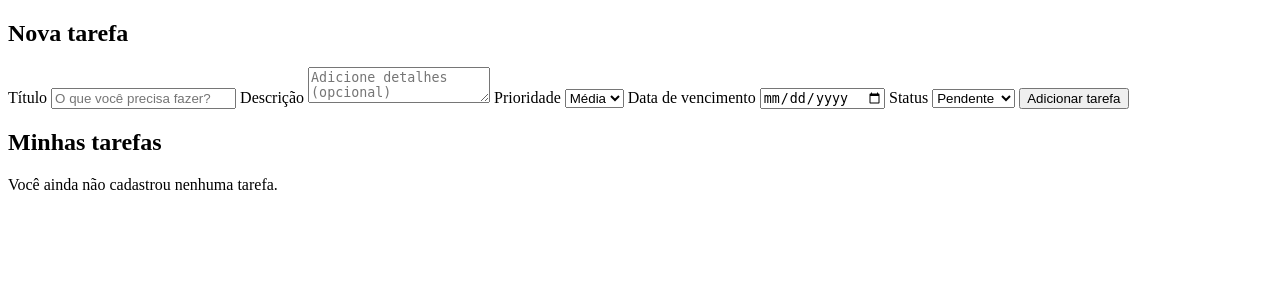
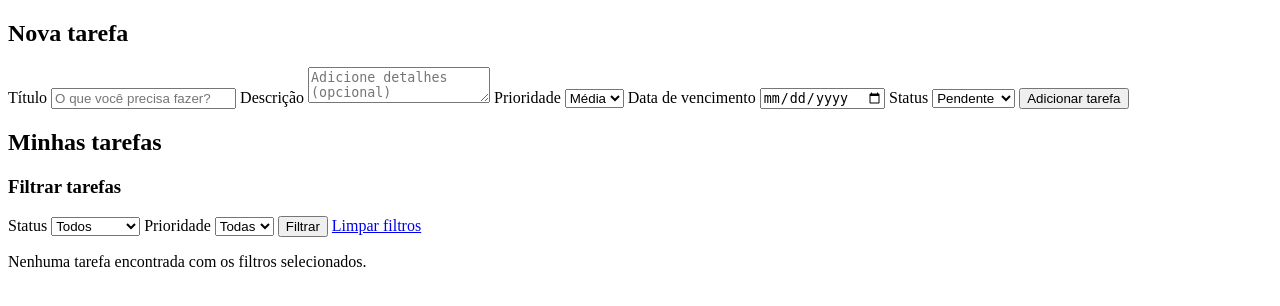
Before and after one commit to ScatachM/tarefae, a Flask app: template src/templates/index.html in a window 1280 px wide. Shown: the part 98-404 px from the top of the page. Run offline with Flask 3, Linux system fonts and the light colour scheme; the template is opened without the code that fills it, so the values that code supplies are empty.

Commit message:
feat(tasks): implement filters and overdue identification (#13)

```diff
--- a/src/routes/tarefas.py
+++ b/src/routes/tarefas.py
@@ -1,4 +1,4 @@
-from datetime import datetime
+from datetime import datetime, date
 
 from flask import (
     Blueprint,
@@ -88,25 +88,58 @@ def index():
 
             return redirect(url_for("tarefas.index"))
 
+    # Recupera os filtros enviados pela URL
+    status_filtro = request.args.get("status", "").strip()
+    prioridade_filtro = request.args.get("prioridade", "").strip()
+
+    # Ignora filtros com valores inválidos
+    if status_filtro not in STATUS_VALIDOS:
+        status_filtro = ""
+
+    if prioridade_filtro not in PRIORIDADES_VALIDAS:
+        prioridade_filtro = ""
+
+    # Monta a consulta conforme os filtros selecionados
+    condicoes = []
+    parametros = []
+
+    if status_filtro:
+        condicoes.append("status = ?")
+        parametros.append(status_filtro)
+
+    if prioridade_filtro:
+        condicoes.append("prioridade = ?")
+        parametros.append(prioridade_filtro)
+
+    consulta = "SELECT * FROM tarefas"
+
+    if condicoes:
+        consulta += " WHERE " + " AND ".join(condicoes)
+
+    consulta += " ORDER BY id DESC"
+
     conn = get_db_connection(
         current_app.config["DATABASE_PATH"]
     )
 
     try:
         tarefas = conn.execute(
-            """
-            SELECT * FROM tarefas
-            ORDER BY id DESC
-            """
+            consulta,
+            parametros
         ).fetchall()
 
     finally:
         conn.close()
 
+    hoje = date.today().isoformat()
+
     return render_template(
         "index.html",
         tarefas=tarefas,
-        erro=erro
+        erro=erro,
+        status_filtro=status_filtro,
+        prioridade_filtro=prioridade_filtro,
+        hoje=hoje
     )
 
 
--- a/src/templates/index.html
+++ b/src/templates/index.html
@@ -6,6 +6,26 @@
     <meta name="viewport" content="width=device-width, initial-scale=1.0">
 
     <title>Tarefaê | Minhas tarefas</title>
+
+    <style>
+        .atrasada {
+            border: 2px solid #dc2626;
+            background-color: #fef2f2;
+            padding: 12px;
+            margin-bottom: 12px;
+        }
+
+        .no-prazo {
+            border: 1px solid #ccc;
+            padding: 12px;
+            margin-bottom: 12px;
+        }
+
+        .aviso-atraso {
+            color: #b91c1c;
+            font-weight: bold;
+        }
+    </style>
 </head>
 
 <body>
@@ -71,11 +91,71 @@
         <section>
             <h2>Minhas tarefas</h2>
 
+            <h3>Filtrar tarefas</h3>
+
+            <form method="GET" action="{{ url_for('tarefas.index') }}">
+
+                <label for="filtro_status">Status</label>
+                <select id="filtro_status" name="status">
+                    <option value="">Todos</option>
+
+                    <option
+                        value="pendente"
+                        {% if status_filtro == 'pendente' %}selected{% endif %}
+                    >
+                        Pendentes
+                    </option>
+
+                    <option
+                        value="concluida"
+                        {% if status_filtro == 'concluida' %}selected{% endif %}
+                    >
+                        Concluídas
+                    </option>
+                </select>
+
+                <label for="filtro_prioridade">Prioridade</label>
+                <select id="filtro_prioridade" name="prioridade">
+                    <option value="">Todas</option>
+
+                    <option
+                        value="baixa"
+                        {% if prioridade_filtro == 'baixa' %}selected{% endif %}
+                    >
+                        Baixa
+                    </option>
+
+                    <option
+                        value="media"
+                        {% if prioridade_filtro == 'media' %}selected{% endif %}
+                    >
+                        Média
+                    </option>
+
+                    <option
+                        value="alta"
+                        {% if prioridade_filtro == 'alta' %}selected{% endif %}
+                    >
+                        Alta
+                    </option>
+                </select>
+
+                <button type="submit">Filtrar</button>
+
+                <a href="{{ url_for('tarefas.index') }}">
+                    Limpar filtros
+                </a>
+
+            </form>
+
             {% if tarefas %}
 
                 {% for tarefa in tarefas %}
 
-                    <article>
+                    <article
+                        class="{% if tarefa['status'] == 'pendente' and tarefa['data_vencimento'] and tarefa['data_vencimento'] < hoje %}atrasada{% else %}no-prazo{% endif %}"
+                    >
+
                         <h3>{{ tarefa["titulo"] }}</h3>
 
                         {% if tarefa["descricao"] %}
@@ -93,6 +173,15 @@
                         {% if tarefa["data_vencimento"] %}
                             <p>
                                 Vencimento: {{ tarefa["data_vencimento"] }}
+                            </p>
+                        {% endif %}
+
+                        {% if tarefa["status"] == "pendente"
+                            and tarefa["data_vencimento"]
+                            and tarefa["data_vencimento"] < hoje
+                        %}
+                            <p class="aviso-atraso">
+                                Tarefa atrasada!
                             </p>
                         {% endif %}
 
@@ -114,7 +203,7 @@
 
             {% else %}
 
-                <p>Você ainda não cadastrou nenhuma tarefa.</p>
+                <p>Nenhuma tarefa encontrada com os filtros selecionados.</p>
 
             {% endif %}
 
```
